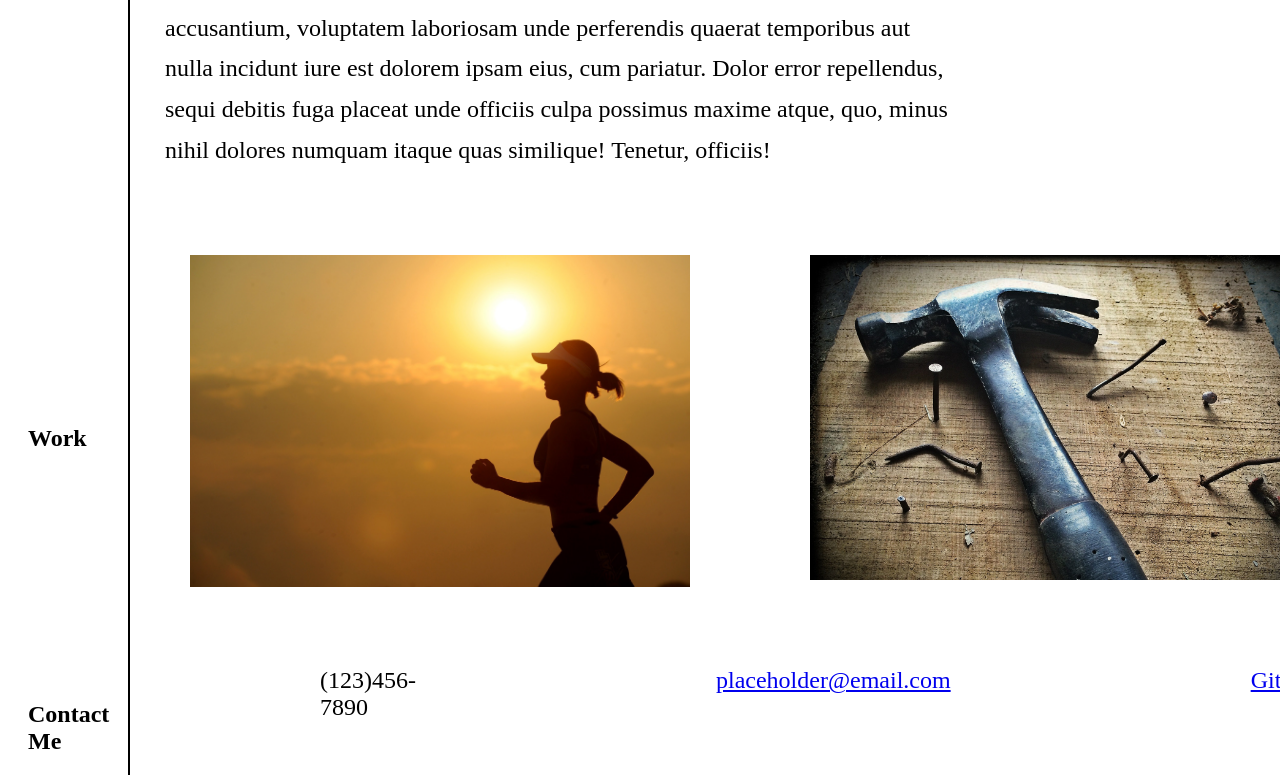
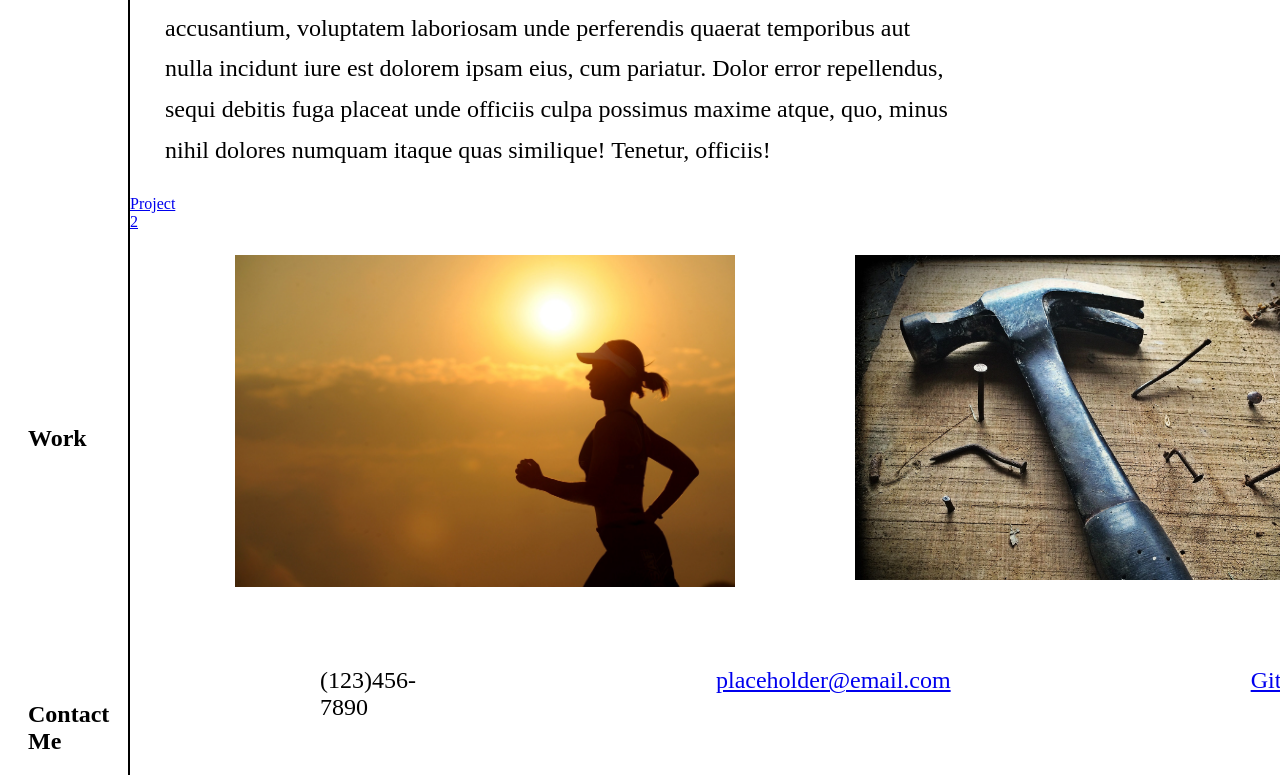
Before and after one commit to MatthewBrining/Brining_Challenge_2, a plain HTML site: page index.html in a window 1280 px wide. Shown: the part 799-1582 px from the top of the page. Drawn offline with Linux system fonts and the light colour scheme.

Commit message:
added link to project 2

```diff
--- a/index.html
+++ b/index.html
@@ -39,6 +39,7 @@
         <div class="section-title">
             <h2>Work</h2>
         </div>
+        <a href="https://github.com/MatthewBrining/Project_2_Sweet_Sports_Stuff.git">Project 2</a>
         <div class="work-examples">
             <div id="run-buddy">
                 <img src="./assets/Images/pexels-pixabay-40751.jpg" alt="run-buddy">
```
